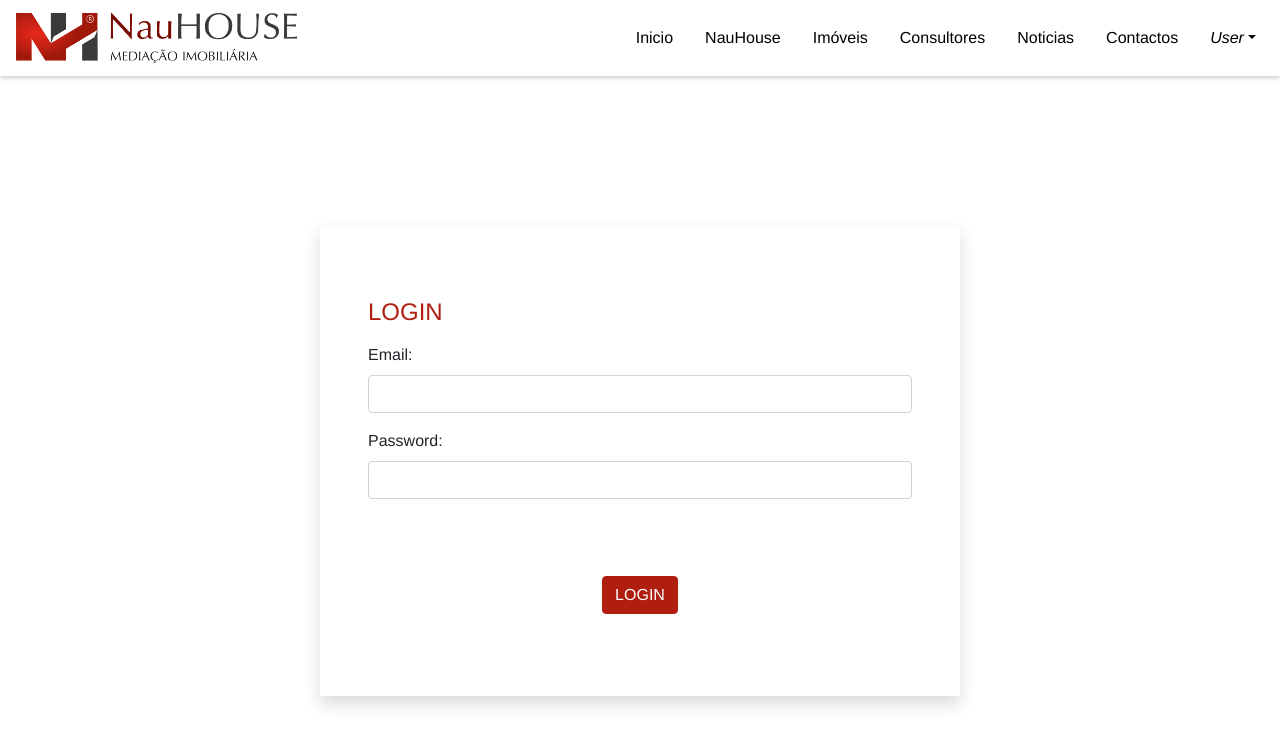
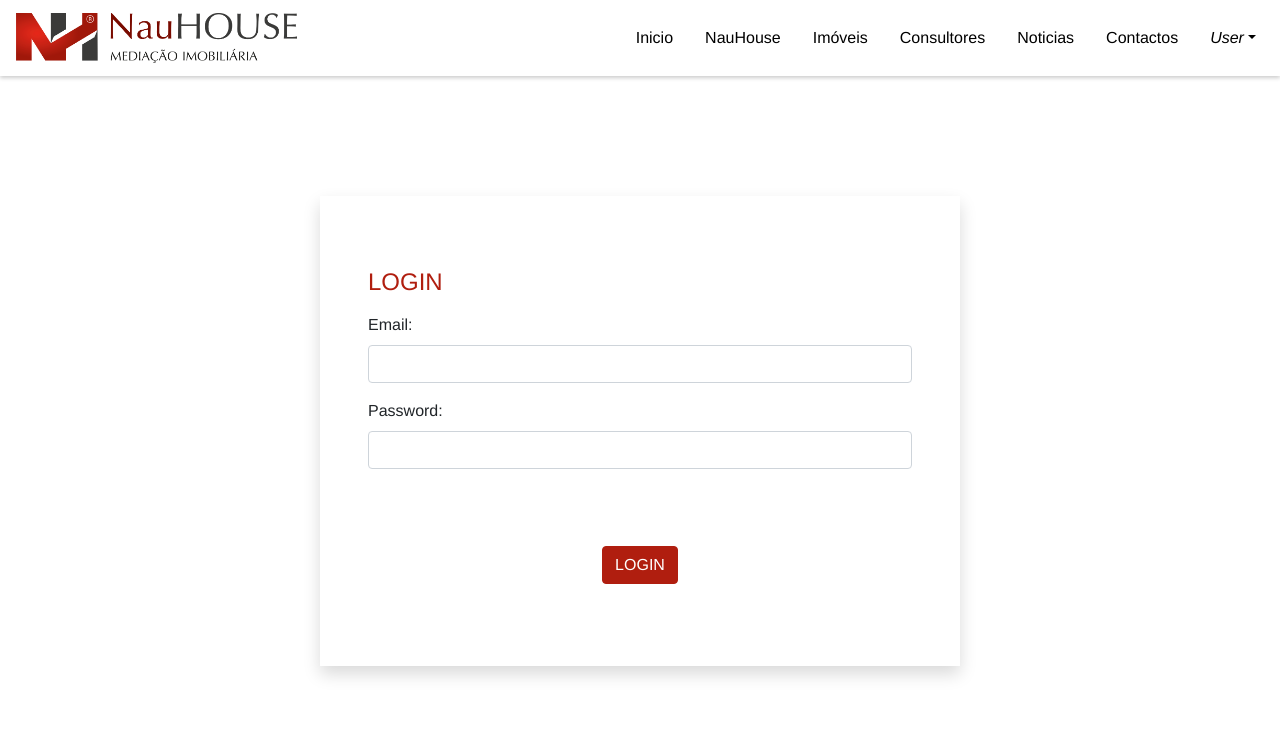
Before and after one commit to guilhermecostaa/NauHouse, a Vue app in the folder app/: page /login in a window 1280 px wide. Shown: the top 746 px of the page. Built offline with nearby package versions, Linux system fonts and the light colour scheme; what vue-sweetalert2 would draw is missing.

Commit message:
login changes

```diff
--- a/app/src/views/Consultants/Login.vue
+++ b/app/src/views/Consultants/Login.vue
@@ -54,7 +54,7 @@ export default {
 
 <style>
 #login {
-  margin-top: 150px;
+  margin-top: 120px;
 }
 .btn.btn-login.btn-danger {
   color: #fff;
```
